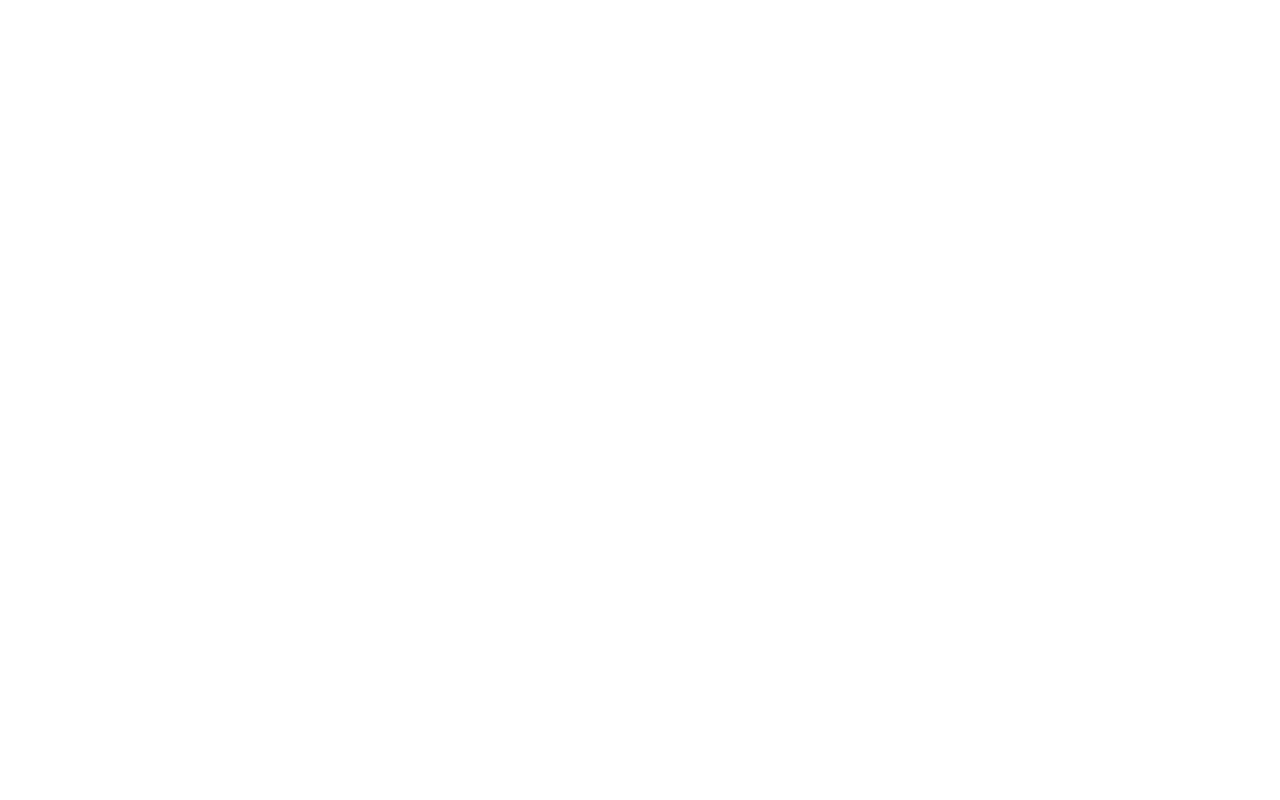
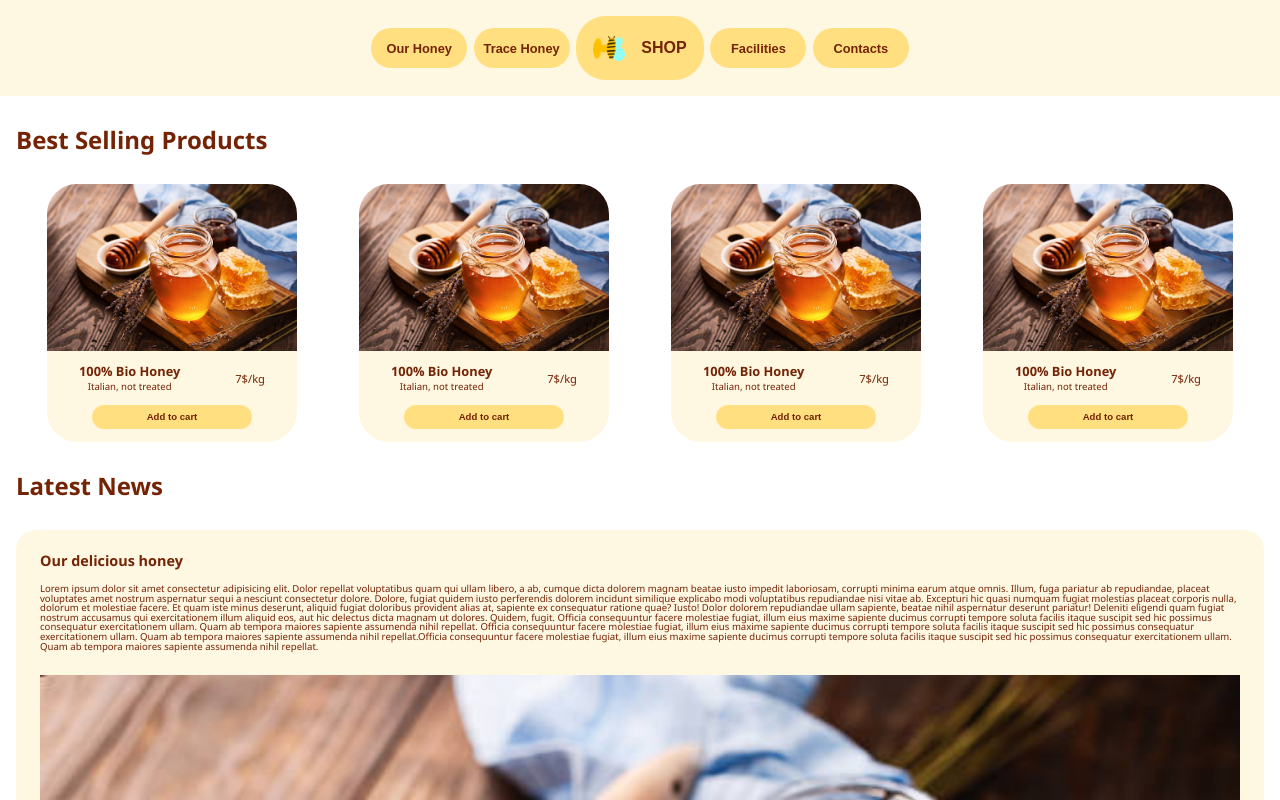
Before and after one commit to GabrielAzamfiri/Pratica-S5-L3, a plain HTML site: page Index.html in a window 1280 px wide. Shown: the top 800 px of the page. Drawn offline with Linux system fonts and the light colour scheme.

Commit message:
add tablet version

```diff
--- a/Index.html
+++ b/Index.html
@@ -3,16 +3,89 @@
   <head>
     <meta charset="UTF-8" />
     <meta name="viewport" content="width=device-width, initial-scale=1.0" />
+    <link rel="stylesheet" href="assets/css/reset.css" />
     <link rel="stylesheet" href="/assets/css/style.css" />
     <title>Pratica-S5-L3</title>
   </head>
   <body>
-    <header>
-      <nav></nav>
-    </header>
+    <nav>
+      <ul class="nav flex">
+        <button>Our Honey</button>
+        <button>Trace Honey</button>
+        <button class="shop"><img src="/assets/imgs/logo.png" class="logo" alt="logo ape" />SHOP</button>
+        <button>Facilities</button>
+        <button>Contacts</button>
+      </ul>
+    </nav>
+
     <main>
-      <section></section>
-      <section></section>
+      <h1>Best Selling Products</h1>
+      <section class="cards flex">
+        <div class="card">
+          <img src="assets/imgs/honey.jpg" alt="barattolo di miele" />
+          <div class="infoCard flex">
+            <div class="bio">
+              <h4>100% Bio Honey</h4>
+              <span>Italian, not treated</span>
+            </div>
+            <span class="prezzo">7$/kg</span>
+          </div>
+          <button>Add to cart</button>
+        </div>
+        <div class="card">
+          <img src="assets/imgs/honey.jpg" alt="barattolo di miele" />
+          <div class="infoCard flex">
+            <div class="bio">
+              <h4>100% Bio Honey</h4>
+              <span>Italian, not treated</span>
+            </div>
+            <span class="prezzo">7$/kg</span>
+          </div>
+          <button>Add to cart</button>
+        </div>
+        <div class="card">
+          <img src="assets/imgs/honey.jpg" alt="barattolo di miele" />
+          <div class="infoCard flex">
+            <div class="bio">
+              <h4>100% Bio Honey</h4>
+              <span>Italian, not treated</span>
+            </div>
+            <span class="prezzo">7$/kg</span>
+          </div>
+          <button>Add to cart</button>
+        </div>
+        <div class="card">
+          <img src="assets/imgs/honey.jpg" alt="barattolo di miele" />
+          <div class="infoCard flex">
+            <div class="bio">
+              <h4>100% Bio Honey</h4>
+              <span>Italian, not treated</span>
+            </div>
+            <span class="prezzo">7$/kg</span>
+          </div>
+          <button>Add to cart</button>
+        </div>
+      </section>
+      <section>
+        <h2>Latest News</h2>
+        <div class="aboutHoney">
+          <h3>Our delicious honey</h3>
+          <p>
+            Lorem ipsum dolor sit amet consectetur adipisicing elit. Dolor repellat voluptatibus quam qui ullam libero, a ab, cumque dicta dolorem magnam beatae
+            iusto impedit laboriosam, corrupti minima earum atque omnis. Illum, fuga pariatur ab repudiandae, placeat voluptates amet nostrum aspernatur sequi a
+            nesciunt consectetur dolore. Dolore, fugiat quidem iusto perferendis dolorem incidunt similique explicabo modi voluptatibus repudiandae nisi vitae
+            ab. Excepturi hic quasi numquam fugiat molestias placeat corporis nulla, dolorum et molestiae facere. Et quam iste minus deserunt, aliquid fugiat
+            doloribus provident alias at, sapiente ex consequatur ratione quae? Iusto! Dolor dolorem repudiandae ullam sapiente, beatae nihil aspernatur
+            deserunt pariatur! Deleniti eligendi quam fugiat nostrum accusamus qui exercitationem illum aliquid eos, aut hic delectus dicta magnam ut dolores.
+            Quidem, fugit. Officia consequuntur facere molestiae fugiat, illum eius maxime sapiente ducimus corrupti tempore soluta facilis itaque suscipit sed
+            hic possimus consequatur exercitationem ullam. Quam ab tempora maiores sapiente assumenda nihil repellat. Officia consequuntur facere molestiae
+            fugiat, illum eius maxime sapiente ducimus corrupti tempore soluta facilis itaque suscipit sed hic possimus consequatur exercitationem ullam. Quam
+            ab tempora maiores sapiente assumenda nihil repellat.Officia consequuntur facere molestiae fugiat, illum eius maxime sapiente ducimus corrupti
+            tempore soluta facilis itaque suscipit sed hic possimus consequatur exercitationem ullam. Quam ab tempora maiores sapiente assumenda nihil repellat.
+          </p>
+          <img src="assets/imgs/honey.jpg" alt="barattolo di miele" />
+        </div>
+      </section>
     </main>
   </body>
 </html>
--- /dev/null
+++ b/assets/css/reset.css
@@ -0,0 +1,130 @@
+/* CSS Reset */
+html,
+body,
+div,
+span,
+applet,
+object,
+iframe,
+h1,
+h2,
+h3,
+h4,
+h5,
+h6,
+p,
+blockquote,
+pre,
+a,
+abbr,
+acronym,
+address,
+big,
+cite,
+code,
+del,
+dfn,
+em,
+img,
+ins,
+kbd,
+q,
+s,
+samp,
+small,
+strike,
+strong,
+sub,
+sup,
+tt,
+var,
+b,
+u,
+i,
+center,
+dl,
+dt,
+dd,
+ol,
+ul,
+li,
+fieldset,
+form,
+label,
+legend,
+table,
+caption,
+tbody,
+tfoot,
+thead,
+tr,
+th,
+td,
+article,
+aside,
+canvas,
+details,
+embed,
+figure,
+figcaption,
+footer,
+header,
+hgroup,
+menu,
+nav,
+output,
+ruby,
+section,
+summary,
+time,
+mark,
+audio,
+video {
+    margin: 0;
+    padding: 0;
+    border: 0;
+    font-size: 100%;
+    font: inherit;
+    vertical-align: baseline;
+}
+
+article,
+aside,
+details,
+figcaption,
+figure,
+footer,
+header,
+hgroup,
+menu,
+nav,
+section {
+    display: block;
+}
+
+body {
+    line-height: 1;
+    margin: 0;
+}
+
+blockquote,
+q {
+    quotes: none;
+}
+
+blockquote:before,
+blockquote:after,
+q:before,
+q:after {
+    content: '';
+    content: none;
+}
+
+table {
+    border-collapse: collapse;
+    border-spacing: 0;
+}
+
+body {
+    -webkit-text-size-adjust: none;
+}
--- a/assets/css/style.css
+++ b/assets/css/style.css
@@ -0,0 +1,113 @@
+*,
+*::before,
+*::after {
+  box-sizing: border-box;
+}
+body {
+  margin: 0;
+  font-family: "Segoe UI", Tahoma, Geneva, Verdana, sans-serif;
+}
+nav {
+  background-color: #fef7e2;
+}
+nav button,
+.card button {
+  display: flex;
+  align-items: center;
+  justify-content: center;
+  background-color: #ffdf7f;
+  border-radius: 30px;
+  height: 2.5rem;
+  width: 6rem;
+  color: #742305;
+  font-weight: 600;
+  border: none;
+  font-size: 0.8rem;
+}
+.logo {
+  width: 2rem;
+  margin-right: 1rem;
+}
+.shop {
+  width: 8rem;
+  height: 4rem;
+  font-size: 1rem;
+}
+.flex {
+  display: flex;
+}
+.nav {
+  justify-content: center;
+  gap: 0.4rem;
+  align-items: center;
+  padding: 1rem;
+}
+main {
+  padding: 2rem 1rem;
+  color: #742305;
+  font-size: 0.7rem;
+}
+h1,
+h2 {
+  font-size: 1.5rem;
+  font-weight: 800;
+  color: #742305;
+  margin-bottom: 2rem;
+}
+.cards {
+  flex-wrap: wrap;
+  justify-content: space-around;
+  align-content: space-around;
+}
+.card {
+  background-color: #fef7e2;
+  width: 250px;
+  border-radius: 30px;
+  overflow: hidden;
+  margin-bottom: 2rem;
+}
+.card img {
+  width: 100%;
+}
+.infoCard {
+  display: flex;
+  justify-content: space-between;
+  align-items: center;
+  margin: 0.8rem 2rem;
+}
+h4 {
+  font-size: 0.8rem;
+  font-weight: 700;
+  margin-bottom: 3px;
+}
+.bio {
+  text-align: center;
+}
+.bio span {
+  font-size: 0.6rem;
+  font-weight: 500;
+}
+.card button {
+  height: 1.5rem;
+  width: 10rem;
+  font-size: 0.6rem;
+
+  background-color: #ffdf7f;
+  margin: auto;
+  margin-bottom: 0.8rem;
+}
+.aboutHoney {
+  background-color: #fef7e2;
+  padding: 1.5rem;
+  border-radius: 20px;
+  font-size: 0.6rem;
+}
+h3 {
+  font-size: 0.9rem;
+  font-weight: 800;
+  margin-bottom: 1rem;
+}
+.aboutHoney img {
+  width: 100%;
+  margin-top: 1.5rem;
+}
```
